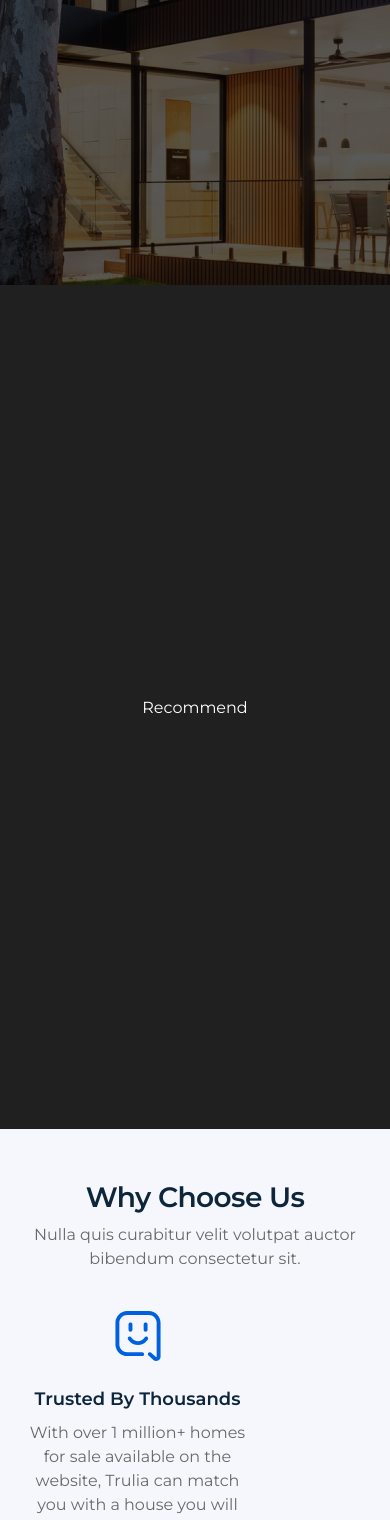
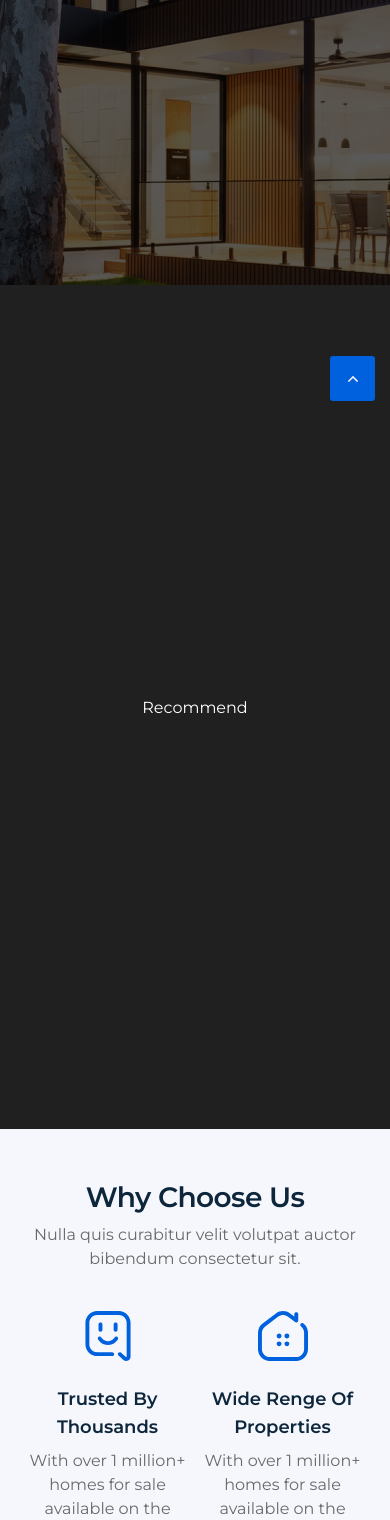
Before and after one commit to Sardor0795/Houzing-self-made, a React (Create React App) app: page / in a window 390 px wide. Shown: the part 432-1952 px from the top of the page. Built offline with nearby package versions, Linux system fonts and the light colour scheme.

Commit message:
Add responsive to 800px

```diff
--- a/src/components/choose/index.jsx
+++ b/src/components/choose/index.jsx
@@ -17,11 +17,11 @@ export class Choose extends Component {
             Nulla quis curabitur velit volutpat auctor bibendum consectetur sit.
           </ChooseText>
           <ChooseCards>
-            <ChooseCard cardIcon={ChooseSmileImg}>
+            <ChooseCard mBottom cardIcon={ChooseSmileImg}>
                 <ChooseCardTitle>Trusted By Thousands</ChooseCardTitle>
                 <ChooseCardText>With over 1 million+ homes for sale available on the website, Trulia can match you with a house you will want to call home.</ChooseCardText>
             </ChooseCard>
-            <ChooseCard cardIcon={ChooseHomeImg} large>
+            <ChooseCard mBottom cardIcon={ChooseHomeImg} large>
                 <ChooseCardTitle>Wide Renge Of Properties</ChooseCardTitle>
                 <ChooseCardText>With over 1 million+ homes for sale available on the website, Trulia can match you with a house you will want to call home.</ChooseCardText>
             </ChooseCard>
--- a/src/components/choose/style.jsx
+++ b/src/components/choose/style.jsx
@@ -41,6 +41,11 @@ export const ChooseCard = styled.div`
   padding-top: 74px;
   background-repeat: no-repeat;
   background-position: center top;
+  @media (max-width: 800px) {
+    width: 50%;
+    max-width: 50%;
+    margin-bottom: ${({ mBottom }) => (mBottom ? "40px" : 0)};
+  }
 `;
 
 export const ChooseCardTitle = styled.h3`
@@ -59,4 +64,7 @@ export const ChooseCardText = styled.p`
   line-height: 24px;
   color: #696969;
   width: 235px;
+  @media (max-width: 800px) {
+    width: unset;
+  }
 `;
--- a/src/components/header/style.jsx
+++ b/src/components/header/style.jsx
@@ -32,6 +32,9 @@ export const Ul = styled.ul`
 
 export const Li = styled.li`
   margin-right: ${({ last }) => (!last ? "64px" : 0)};
+  @media (max-width: 800px) {
+    margin-right: 50px;
+  }
 `;
 
 export const LoginIconStyle = styled.img`
--- a/src/global.style.jsx
+++ b/src/global.style.jsx
@@ -108,15 +108,18 @@ export const UpButton = styled.button`
   justify-content: center;
   position: fixed;
   bottom: 11px;
-  right: calc(50% - 665px);
   transition: opacity 0.3s ease;
   opacity: 0;
+  right: 15px;
   pointer-events: none;
   .show& {
     display: flex;
     opacity: 1;
     pointer-events: all;
   }
+  @media (min-width: 1370px) {
+    right: calc(50% - 665px);
+  }
 `;
 
 export const UpButtonIcon = styled.img``;
--- a/src/root/root.jsx
+++ b/src/root/root.jsx
@@ -4,11 +4,11 @@ import { Home } from "../pages/home";
 
 import UpArrowIcon from "../assets/icons/up_arrow.svg";
 
-setInterval(() => {
-  if (document.querySelector(".upButton")) {
-    document.querySelector(".upButton").classList.remove("show");
-  }
-}, 5000);
+// setInterval(() => {
+//   if (document.querySelector(".upButton")) {
+//     document.querySelector(".upButton").classList.remove("show");
+//   }
+// }, 5000);
 
 export class Root extends Component {
   render() {
```
